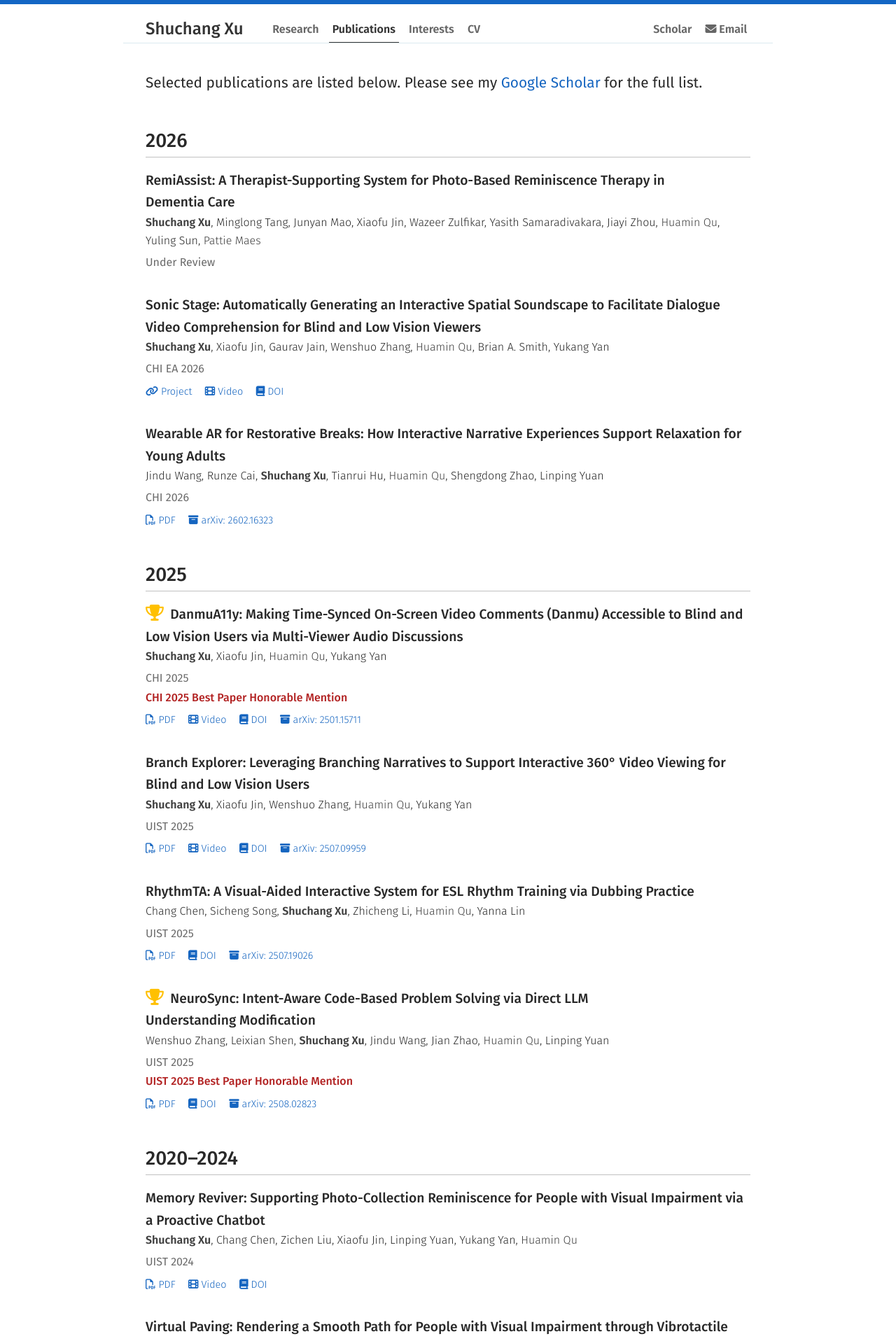
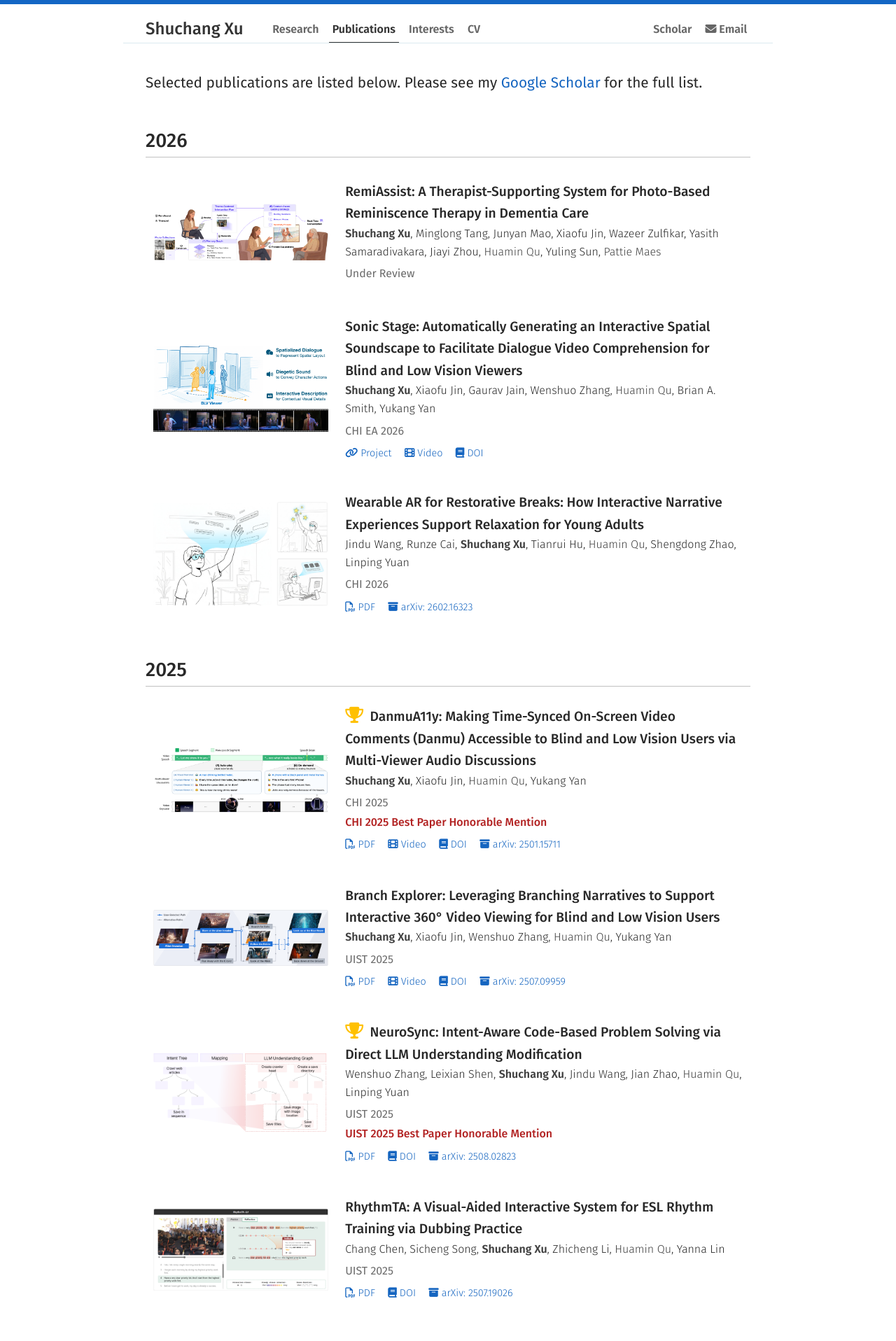
Before and after one commit to ShuchangXu/ShuchangXu.github.io, a Jekyll site: the page built from publications.md, in a window 1280 px wide. Shown: the top 1916 px of the page at 70% size. Built offline with Jekyll 4.4.1, drawn with Linux system fonts in a browser that asks for light colours; a style sheet for code colours, icons or effects is not loaded.

Commit message:
v1_stable

```diff
--- a/_includes/publication.html
+++ b/_includes/publication.html
@@ -3,7 +3,13 @@
 {% unless figlink %}{% assign figlink = pub.pdf %}{% endunless %}
 {% unless figlink %}{% if pub.arxiv %}{% assign figlink = "https://arxiv.org/abs/" | append: pub.arxiv %}{% endif %}{% endunless %}
 {% unless figlink %}{% if pub.doi %}{% assign figlink = "https://doi.org/" | append: pub.doi %}{% endif %}{% endunless %}
-<div class="publication">
+<div class="publication{% if pub.image %} has-figure{% endif %}">
+  {% if pub.image %}
+    <div class="media-wrapper">
+      {% if figlink %}<a href="{{ figlink }}" class="publication-image" style="background-image: url('{{ pub.image | relative_url }}')" aria-label="Teaser figure for {{ pub.title }}"></a>
+      {% else %}<span class="publication-image" style="background-image: url('{{ pub.image | relative_url }}')"></span>{% endif %}
+    </div>
+  {% endif %}
   <div class="pub-body">
     <h3 id="{{ anchor }}">{% for award in pub.awards %}<i class="fas fa-{% if award contains "Best Paper" %}trophy{% elsif award contains "Test-of-Time" %}clock{% else %}award{% endif %} award-icon" title="{{ award }}"></i> {% endfor %}{{ pub.title }}</h3>
     <div class="authors">
--- a/_publications/2025-rhythmta.html
+++ b/_publications/2025-rhythmta.html
@@ -15,7 +15,7 @@ type: [Conference]
 cv_order: 6
 theme: Enhanced Behavior
 order: 2
-pub_order: 3
+pub_order: 4
 image: /assets/img/11_RhythmTA.png
 doi: 10.1145/3746059.3747613
 arxiv: "2507.19026"
--- a/_sass/_publications.scss
+++ b/_sass/_publications.scss
@@ -129,30 +129,49 @@
   }
 
   .publication {
-    margin-bottom: 2em;
+    margin-bottom: 1.2em;
+    padding: 0.7em;
+    border-radius: 6px;
+    background-color: #fff;
+    transition: background-color 0.4s ease;
 
     &.has-figure {
-      display: flex;
-      flex-direction: row;
-      align-items: flex-start;
-      gap: 1.3em;
-      max-height: none;
+      display: grid;
+      grid-template-columns: 250px 1fr;
+      gap: 1.5em;
+      align-items: center;
     }
 
-    .pub-figure {
-      flex: 0 0 200px;
+    &:hover {
+      background-color: #f4f9ff;
+    }
 
-      img {
-        display: block;
-        width: 200px;
-        height: auto;
-        border: 1px solid $grey-color-light;
-        border-radius: 4px;
-      }
+    .media-wrapper {
+      width: 250px;
+      aspect-ratio: 16 / 10;
+      margin: auto;
+      overflow: hidden;
+      display: grid;
+      place-items: center;
+      transition: transform 0.3s ease, box-shadow 0.3s ease;
+    }
+
+    &:hover .media-wrapper {
+      transform: scale(1.02);
+      box-shadow: 0 8px 25px rgba(0, 0, 0, 0.15);
+    }
+
+    .publication-image {
+      display: block;
+      width: 100%;
+      height: 100%;
+      background-size: contain;
+      background-position: center center;
+      background-repeat: no-repeat;
+      border-radius: 4px;
     }
 
     .pub-body {
-      flex: 1 1 auto;
       min-width: 0;
     }
 
@@ -255,17 +274,13 @@
 
   @include media-query($on-palm) {
     .publication.has-figure {
-      flex-direction: column;
+      grid-template-columns: 1fr;
       gap: 0.6em;
     }
 
-    .pub-figure {
-      flex-basis: auto;
-
-      img {
-        width: 100%;
-        max-width: 320px;
-      }
+    .publication .media-wrapper {
+      width: 100%;
+      max-width: 320px;
     }
   }
 }
--- a/_sass/_vars.scss
+++ b/_sass/_vars.scss
@@ -13,8 +13,8 @@ $content-width:    800px;
 // Harmonized blue + cyan palette
 $blue-deep:        #0b5cb0;
 $blue:             #1f86d4;
-$cyan:             #1093d0;
-$cyan-light:       #76b5d9;
+$cyan:             #15a8de;
+$cyan-light:       #97d1f3;
 $divider-color:    #b0d8f2;
 
 $text-color:        #414141;
```
Also changed, not shown: index.md (+3 -3 lines), research.md (+13 -3 lines).
